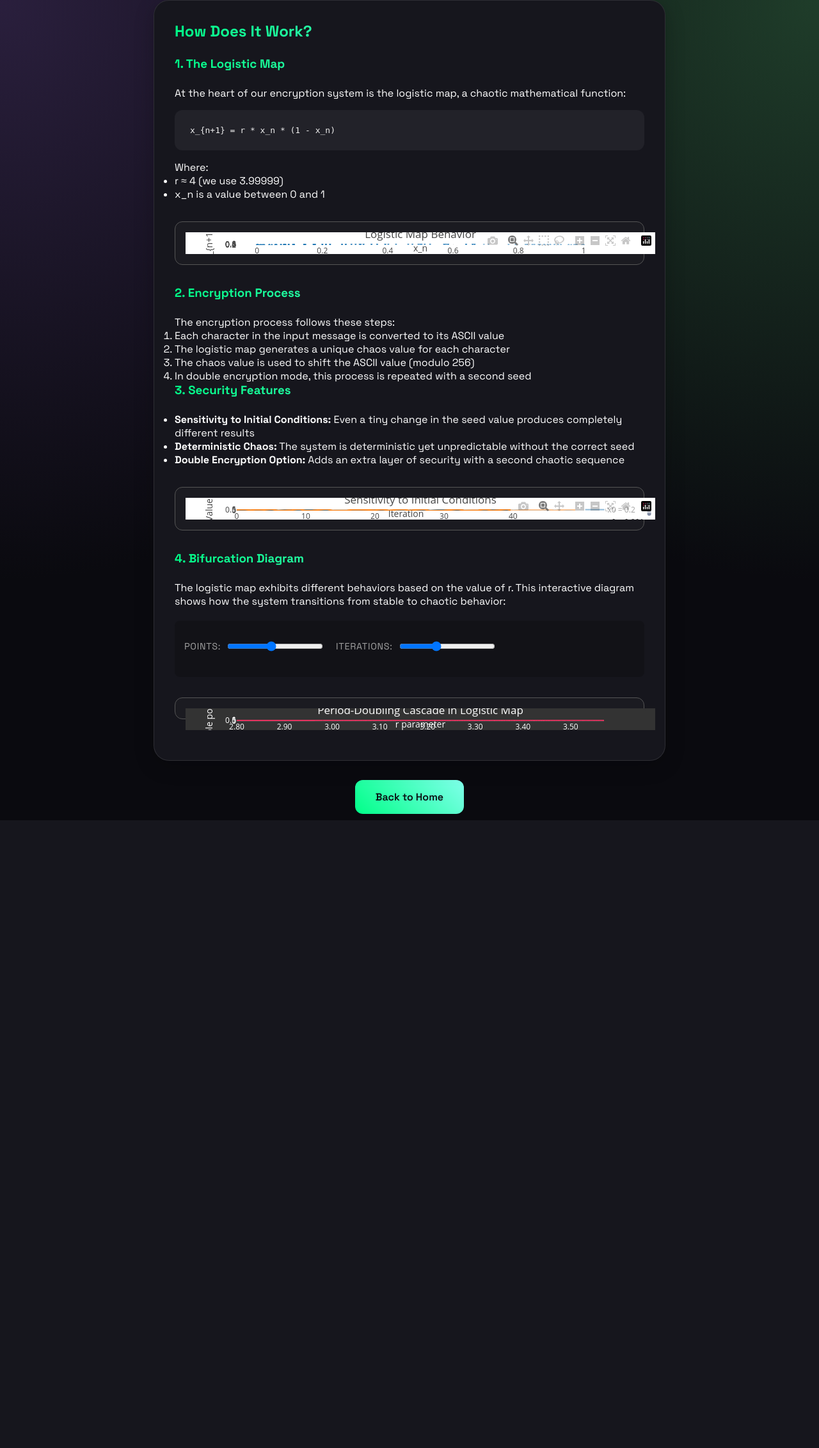
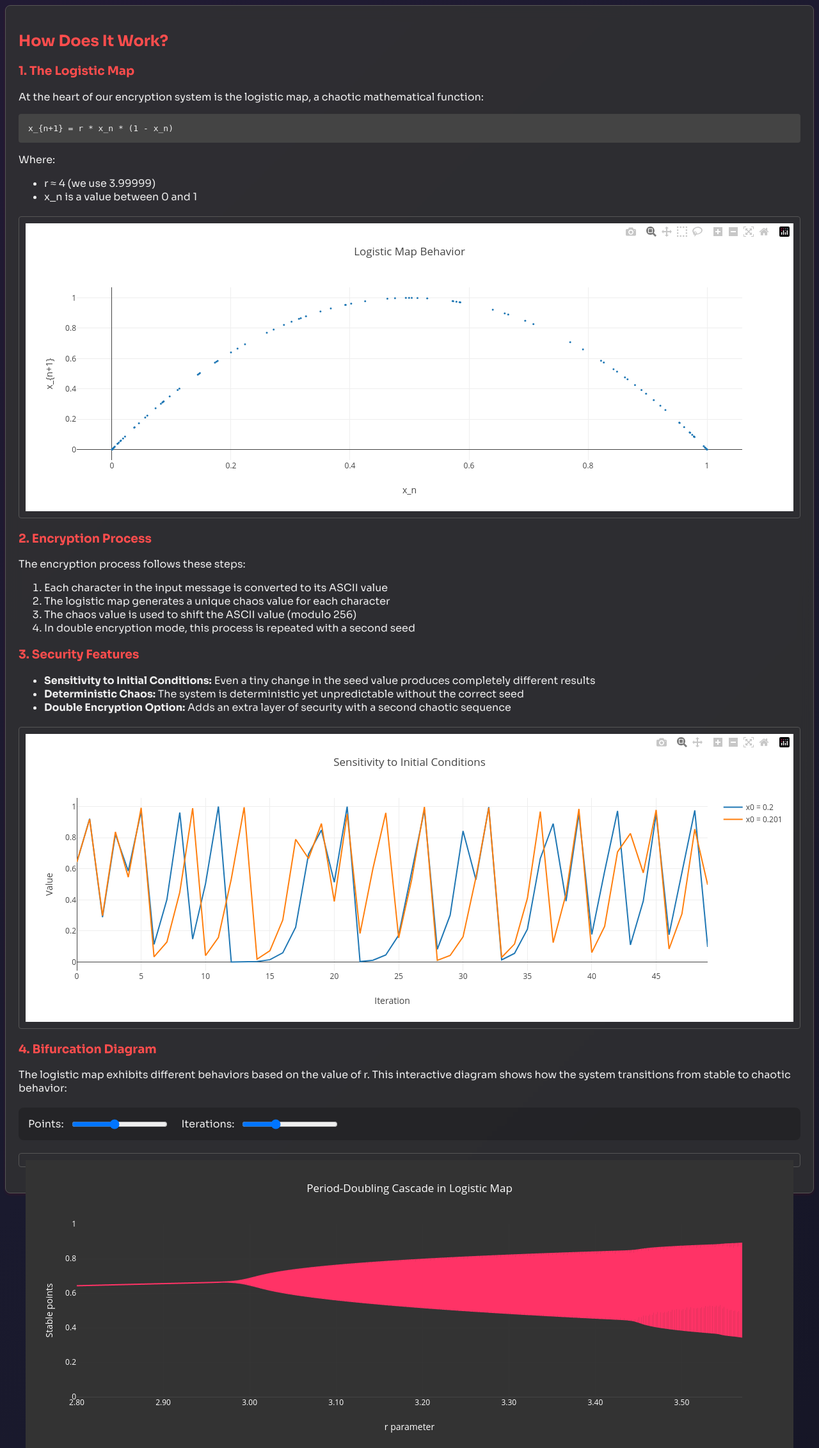
Before and after one commit to RiderSupreme/ChaosCrypt, a Flask app: page /how-it-works in a window 1280 px wide. Shown: the whole page at 64% size. Before the commit the page ends 1282 px from the top, so only its background shows below. Run offline with Flask 3, Linux system fonts and the light colour scheme; some libraries are stand-ins or nearby versions.

Commit message:
Restored to '619e3a93e4dbc0cdcb07b65cf3a766a8fc6d19f6'
Replit-Restored-To: 619e3a93e4dbc0cdcb07b65cf3a766a8fc6d19f6

```diff
--- a/static/styles.css
+++ b/static/styles.css
@@ -1,170 +1,13 @@
 
-@import url('https://fonts.googleapis.com/css2?family=Space+Grotesk:wght@300;400;500;600;700&display=swap');
-
-:root {
-  --primary: #00ff88;
-  --secondary: #80ffea;
-  --background: #0a0a0f;
-  --surface: #16161d;
-  --text: #ffffff;
-  --text-secondary: #a0a0a0;
-}
-
-* {
-  margin: 0;
-  padding: 0;
-  box-sizing: border-box;
-  font-family: 'Space Grotesk', sans-serif;
+@keyframes gradient {
+    0% { background-position: 0% 50%; }
+    50% { background-position: 100% 50%; }
+    100% { background-position: 0% 50%; }
 }
 
 .animated-bg {
-  background-color: var(--background);
-  background-image:
-    radial-gradient(at 0% 0%, #2a1f3d 0%, transparent 50%),
-    radial-gradient(at 100% 0%, #1f3d2a 0%, transparent 50%);
-  min-height: 100vh;
-  color: var(--text);
+    background: linear-gradient(-45deg, #0f0f1a, #1a1a2e, #2a1a3a, #1a2a3e);
+    background-size: 400% 400%;
+    animation: gradient 15s ease infinite;
+    min-height: 100vh;
 }
-
-.container {
-  max-width: 800px;
-  margin: 0 auto;
-  padding: 2rem;
-  background: var(--surface);
-  border-radius: 24px;
-  border: 1px solid rgba(255, 255, 255, 0.1);
-  box-shadow: 0 8px 32px rgba(0, 0, 0, 0.2);
-  backdrop-filter: blur(20px);
-}
-
-h1, h2, h3 {
-  background: linear-gradient(to right, var(--primary), var(--secondary));
-  -webkit-background-clip: text;
-  color: transparent;
-  margin-bottom: 1.5rem;
-}
-
-.form-group {
-  margin-bottom: 1.5rem;
-}
-
-label {
-  display: block;
-  color: var(--text-secondary);
-  margin-bottom: 0.5rem;
-  font-size: 0.9rem;
-  text-transform: uppercase;
-  letter-spacing: 0.05em;
-}
-
-input, textarea, select {
-  width: 100%;
-  padding: 1rem;
-  background: rgba(255, 255, 255, 0.05);
-  border: 1px solid rgba(255, 255, 255, 0.1);
-  border-radius: 12px;
-  color: var(--text);
-  font-size: 1rem;
-  transition: all 0.3s ease;
-}
-
-input:focus, textarea:focus, select:focus {
-  outline: none;
-  border-color: var(--primary);
-  box-shadow: 0 0 0 2px rgba(0, 255, 136, 0.2);
-}
-
-.button {
-  display: inline-flex;
-  align-items: center;
-  justify-content: center;
-  padding: 1rem 2rem;
-  background: linear-gradient(45deg, var(--primary), var(--secondary));
-  border: none;
-  border-radius: 12px;
-  color: var(--background);
-  font-weight: 600;
-  text-decoration: none;
-  transition: all 0.3s ease;
-  cursor: pointer;
-}
-
-.button:hover {
-  transform: translateY(-2px);
-  box-shadow: 0 4px 20px rgba(0, 255, 136, 0.4);
-}
-
-.button.secondary {
-  background: transparent;
-  border: 1px solid var(--primary);
-  color: var(--primary);
-}
-
-.result {
-  margin-top: 2rem;
-  padding: 1.5rem;
-  background: rgba(0, 255, 136, 0.1);
-  border-left: 4px solid var(--primary);
-  border-radius: 12px;
-}
-
-.nav {
-  background: rgba(10, 10, 15, 0.8);
-  backdrop-filter: blur(20px);
-  padding: 1.5rem;
-  border-bottom: 1px solid rgba(255, 255, 255, 0.1);
-}
-
-.nav-links a {
-  color: var(--text-secondary);
-  text-decoration: none;
-  margin-left: 2rem;
-  transition: color 0.3s ease;
-}
-
-.nav-links a:hover {
-  color: var(--primary);
-}
-
-.logo {
-  font-size: 1.5rem;
-  font-weight: 700;
-  background: linear-gradient(45deg, var(--primary), var(--secondary));
-  -webkit-background-clip: text;
-  color: transparent;
-}
-
-.hero {
-  padding: 8rem 2rem;
-  text-align: center;
-  max-width: 1200px;
-  margin: 0 auto;
-}
-
-.hero h1 {
-  font-size: 4rem;
-  margin-bottom: 1.5rem;
-}
-
-.hero p {
-  font-size: 1.25rem;
-  color: var(--text-secondary);
-  max-width: 600px;
-  margin: 0 auto 3rem;
-  line-height: 1.6;
-}
-
-.code-block {
-  background: rgba(255, 255, 255, 0.05);
-  padding: 1.5rem;
-  border-radius: 12px;
-  font-family: monospace;
-  margin: 1rem 0;
-}
-
-#bifurcationPlot, #logisticPlot, #sensitivityPlot {
-  background: rgba(255, 255, 255, 0.02);
-  border-radius: 12px;
-  padding: 1rem;
-  margin: 2rem 0;
-}
```
Also changed, not shown: templates/home.html (+3 -4 lines).
